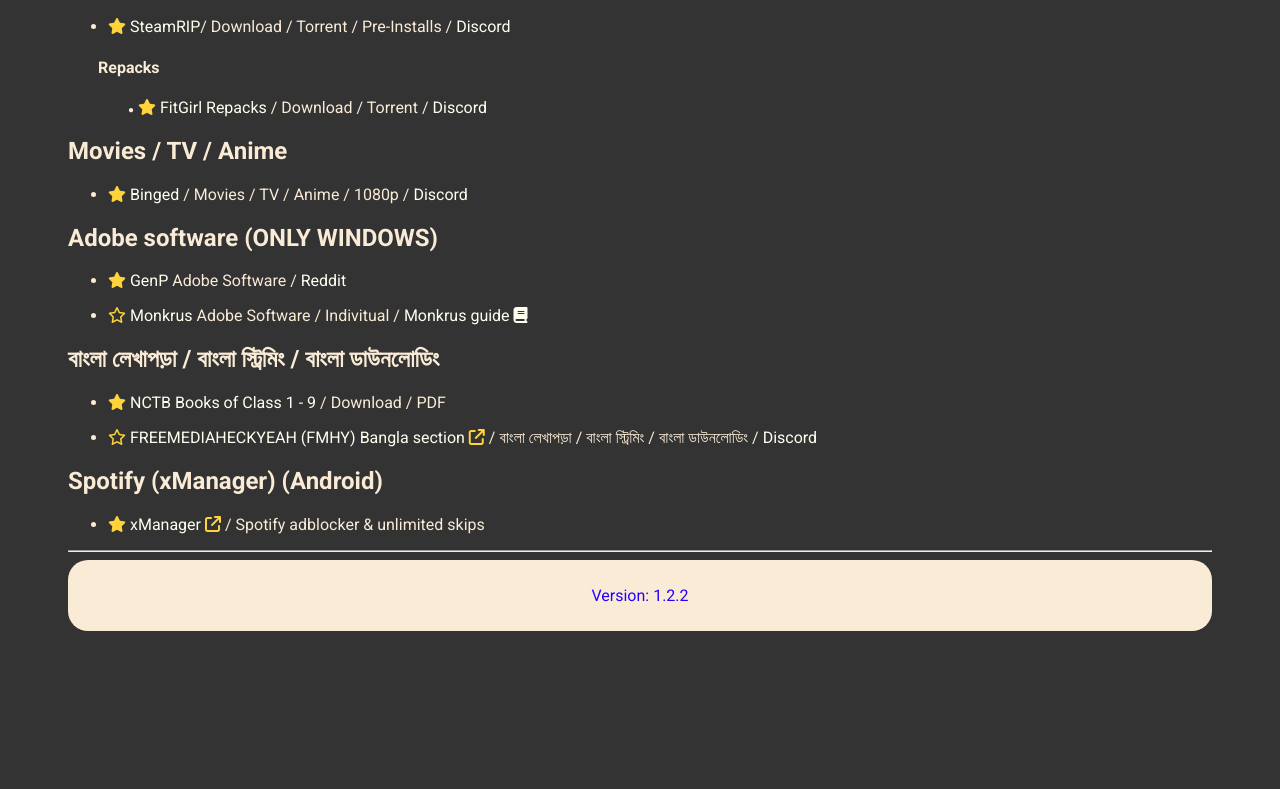
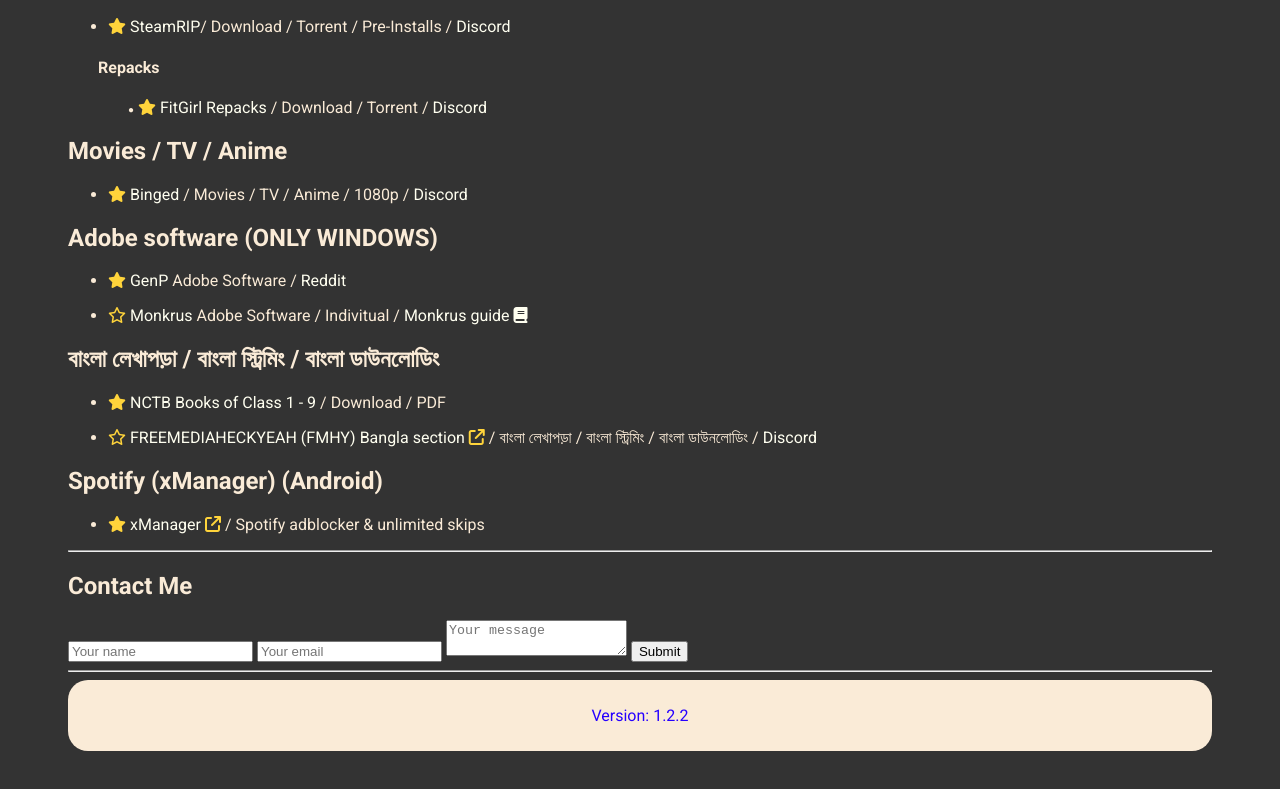
Before and after one commit to goldenbengali/Bangladeshpiratevillage, a plain HTML site: page index.html in a window 1280 px wide. Shown: the part 428-1217 px from the top of the page. Before the commit the page ends 1127 px from the top, so only its background shows below. Drawn offline with Linux system fonts and the light colour scheme.

Commit message:
Update index.html

```diff
--- a/index.html
+++ b/index.html
@@ -103,6 +103,22 @@
         </section>
     </section>
     <hr>
+    <section class="contactMe">
+        <div>
+            <form action="https://api.web3forms.com/submit" method="POST" class="contact-left">
+                <div class="contact-left-title">
+                    <h2>Contact Me</h2>
+                </div>
+                <input type="hidden" name="access_key" value="6d0ee58f-438e-474e-8d8a-701d5243d89d">
+                <input type="text" name="name" placeholder="Your name" class="contact-inputs" required>
+                <input type="email" name="email" placeholder="Your email" class="contact-inputs" required>
+                <textarea name="message" placeholder="Your message" class="contact-inputs" required></textarea>
+                <button type="submit">Submit</button>
+            </form>
+            <div></div>
+        </div>
+    </section>
+    <hr>
     <footer class="footer">
         <div><p>Version: 1.2.2</p></div>
     </footer>
```
